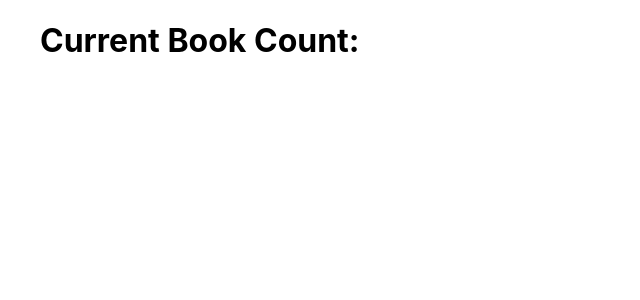
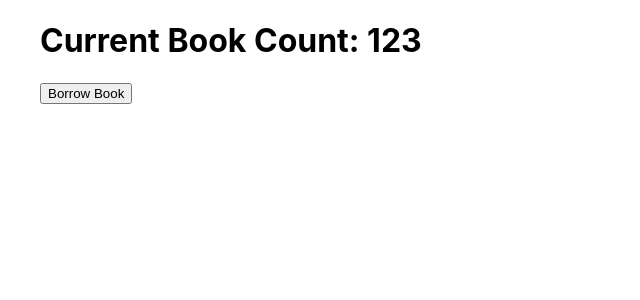
Before and after one commit to emmeiwhite/react-redux-old-days, a React (Create React App) app: page / in a window 1280 px wide. Shown: the top 300 px of the page, without its empty margins (0-640 px from the left). Built offline with nearby package versions, Linux system fonts and the light colour scheme.

Commit message:
react-redux-2.4 updating global state with react-redux

```diff
--- a/src/components/BookContainer.js
+++ b/src/components/BookContainer.js
@@ -1,9 +1,11 @@
+import { connect } from 'react-redux'
 import { borrow_book } from '../redux-library/bookActions'
 
 const BookContainer = props => {
   return (
     <div>
       <h1>Current Book Count: {props.bookCount} </h1>
+      <button onClick={props.borrowBook}>Borrow Book</button>
     </div>
   )
 }
@@ -20,4 +22,4 @@ const mapDispatchToProps = dispatch => {
   }
 }
 
-export default BookContainer
+export default connect(mapStateToProps, mapDispatchToProps)(BookContainer)
```
